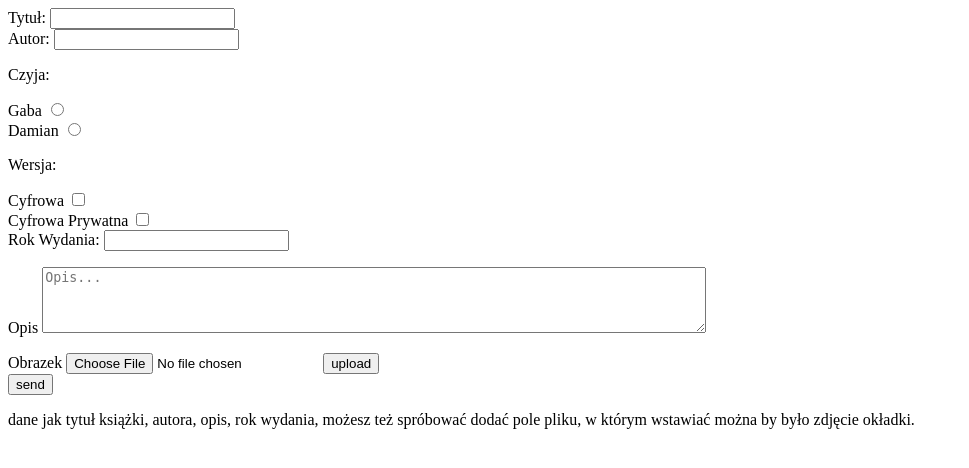
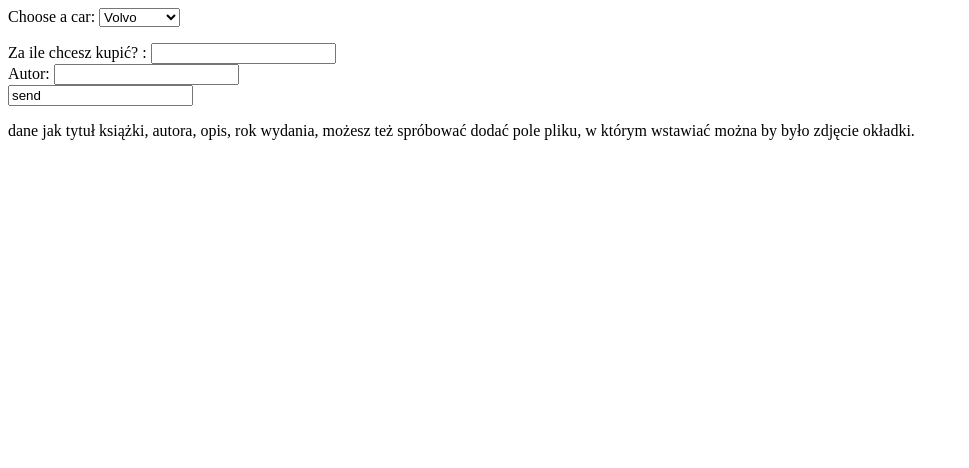
Before and after one commit to dkasyan/APIfun, a Flask app: template templates/cc_form.html in a window 1280 px wide. Shown: the top 468 px of the page, without its empty margins (0-969 px from the left). Run offline with Flask 2, Linux system fonts and the light colour scheme; the template is opened without the code that fills it, so the values that code supplies are empty.

Commit message:
Fix problem

```diff
--- a/app.py
+++ b/app.py
@@ -4,6 +4,7 @@ import json
 from flask import Flask
 from flask import request
 from flask import redirect
+from flask import render_template
 
 app = Flask(__name__)
 
@@ -18,6 +19,7 @@ def outputing_data(currency, code, bid, ask):
         spamwriter = csv.writer(csvfile, delimiter=' ',
                             quotechar=';', quoting=csv.QUOTE_MINIMAL)
         spamwriter.writerow([currency, code, bid, ask])
+
 
 
 response = requests.get("http://api.nbp.pl/api/exchangerates/tables/C?format=json")
@@ -35,8 +37,7 @@ for i in new_data:
 @app.route('/', methods=['GET'])
 def message():
    # print(request.form)
-    my_name = "Damian"
-    return f'Hello, {my_name}!'
+    return render_template("cc_form.html")
    # return redirect('/cc_form.html')
 
 
--- a/templates/cc_form.html
+++ b/templates/cc_form.html
@@ -7,39 +7,23 @@
 </head>
 <body>
     <form>
-        <label for="name">Tytuł: </label>
+
+
+        <label for="cars">Choose a car:</label>
+
+        <select name="cars" id="cars">
+          <option value="volvo">Volvo</option>
+          <option value="saab">Saab</option>
+          <option value="mercedes">Mercedes</option>
+          <option value="audi">Audi</option>
+        </select>
+        <p></p>
+        <label for="name">Za ile chcesz kupić? : </label>
         <input type="text" id="tytul" name="tytul"><br>
         <label for="name">Autor: </label>
         <input type="text" id="author" name="author"><br>
 
-        <p>Czyja:</p>
-        <label for="female">Gaba</label>
-        <input type="radio" id="female" name="gender" value="female"><br>
-
-        <label for="male">Damian</label>
-        <input type="radio" id="male" name="gender" value="male"><br>
-
-        <p>Wersja:</p>
-        <label for="version">Cyfrowa</label>
-        <input type="checkbox" id="digital" name="version" value="digital"><br>
-        <label for="version">Cyfrowa Prywatna</label>
-        <input type="checkbox" id="analog" name="version" value="analog"><br>
-
-
-        <label for="name">Rok Wydania: </label>
-        <input type="text" id="print_year" name="print_year"><br>
-        <p> </p>
-        <label for="description">Opis</label>
-        <textarea cols=80 rows=4 type="textbox" id="description" name="description" placeholder="Opis..."></textarea><br>
-        <p> </p>
-
-        <form method="post" enctype=multipart/form-data>
-            <label for="img">Obrazek</label>
-            <input type="file" name="file">
-            <input type="submit" value="upload">
-        </form>
-
-        <input type="submit" value="send">
+        <input type="Przelicz" value="send">
         <p>dane jak tytuł książki, autora, opis, rok wydania, możesz też spróbować dodać pole pliku, w którym wstawiać można by było zdjęcie okładki.</p>
     </form>
 </body>
```
